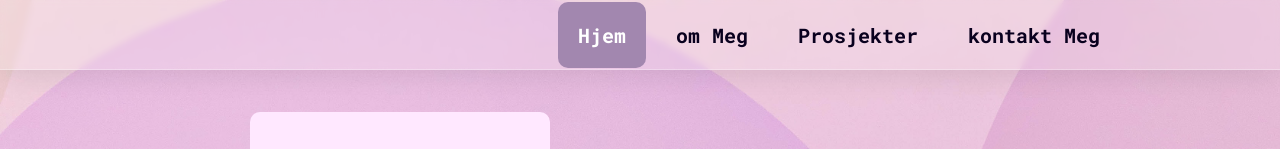
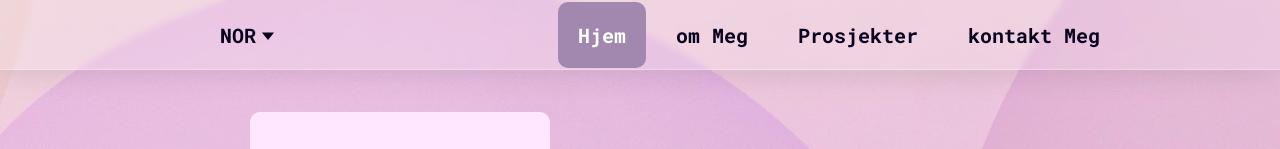
Before and after one commit to stiankodehode/portfolio, a React (Create React App) app: page / in a window 1280 px wide. Shown: the top 149 px of the page. Built offline with nearby package versions, Linux system fonts and the light colour scheme.

Commit message:
language switch

```diff
--- a/src/App.js
+++ b/src/App.js
@@ -8,19 +8,28 @@ import Content from "./text/content";
 
 import { useState } from "react";
 
-import { AppContainer, BackgroundImage, Spacer } from "./components/styled";
+import { AppContainer, BackgroundImage } from "./components/styled";
 
 function App() {
-    const [textContent, setTextContent] = useState(Content);
     const [languageEnglish, setLanguageEnglish] = useState(false);
 
-    const content = languageEnglish
-        ? textContent.english
-        : textContent.norwegian;
+    const content = languageEnglish ? Content.english : Content.norwegian;
+
+    const toggleEnglish = () => {
+        setLanguageEnglish(true);
+    };
+    const toggleNorwegian = () => {
+        setLanguageEnglish(false);
+    };
 
     return (
         <BackgroundImage>
-            <Navbar content={content} />
+            <Navbar
+                english={languageEnglish}
+                toggleNorwegian={toggleNorwegian}
+                toggleEnglish={toggleEnglish}
+                content={content}
+            />
             <AppContainer>
                 <Hero content={content.hero} />
                 <AboutMe content={content.aboutMe} />
--- a/src/components/Navbar.js
+++ b/src/components/Navbar.js
@@ -1,7 +1,17 @@
-import { StyledNav, StyledNavLink, StyledNavList } from "./Navbar/styled";
+import {
+    StyledButton,
+    StyledDropDown,
+    StyledDropDownContent,
+    StyledNav,
+    StyledNavLink,
+    StyledNavList,
+    StyledNavItems,
+    StyledImage,
+} from "./Navbar/styled";
 import { useState } from "react";
 import "./Navbar/navbar.css";
 import HamurgerMenu from "./HamburgerMenu";
+import DropdownSVG from "../img/dropdown.svg";
 
 const Navbar = (props) => {
     const navItems = props.content;
@@ -12,8 +22,7 @@ const Navbar = (props) => {
         setWindowWidth(window.innerWidth);
     });
 
-    // render the normal navbar if window width is bigger than 900px
-
+    // reapeating link props.
     const linkProps = {
         activeClass: "active",
         spy: true,
@@ -22,10 +31,25 @@ const Navbar = (props) => {
         duration: 150,
     };
 
+    // render the normal navbar if window width is bigger than 900px
+
     if (windowWidth > 900)
         return (
             <StyledNav>
                 <StyledNavList>
+                    <StyledDropDown>
+                        <span>{props.english ? "ENG" : "NOR"}</span>
+                        <StyledImage src={DropdownSVG} alt="dropdown arrow" />
+                        <StyledDropDownContent>
+                            <StyledButton onClick={props.toggleNorwegian}>
+                                Norsk
+                            </StyledButton>
+                            <StyledButton onClick={props.toggleEnglish}>
+                                English
+                            </StyledButton>
+                        </StyledDropDownContent>
+                    </StyledDropDown>
+                    <StyledNavItems>
                         <StyledNavLink {...linkProps} to="heroID">
                             {navItems.hero.navbar}
                         </StyledNavLink>
@@ -38,6 +62,7 @@ const Navbar = (props) => {
                         <StyledNavLink {...linkProps} to="contactID">
                             {navItems.contact.navbar}
                         </StyledNavLink>
+                    </StyledNavItems>
                 </StyledNavList>
             </StyledNav>
         );
--- a/src/components/Navbar/styled.js
+++ b/src/components/Navbar/styled.js
@@ -19,13 +19,17 @@ export const StyledNav = styled.nav`
     border-bottom: 1px solid rgba(255, 255, 255, 0.3);
 `;
 
+export const StyledNavItems = styled.div`
+    display: flex;
+`;
+
 export const StyledNavList = styled.ul`
     margin: 0 auto;
     list-style: none;
     width: 75%;
     max-width: 1000px;
     display: flex;
-    justify-content: flex-end;
+    justify-content: space-between;
     align-items: center;
 `;
 
@@ -43,3 +47,51 @@ export const StyledNavLink = styled(Link)`
         background-color: #a287af;
     }
 `;
+
+// DROPDOWN MENU
+
+export const StyledDropDownContent = styled.div`
+    display: none;
+    position: absolute;
+    background: rgba(255, 255, 255, 0.2);
+    box-shadow: 0 4px 30px rgba(0, 0, 0, 0.1);
+    backdrop-filter: blur(3px);
+    -webkit-backdrop-filter: blur(3px);
+    box-shadow: 0px 8px 16px 0px rgba(0, 0, 0, 0.2);
+    border-bottom: 1px solid rgba(255, 255, 255, 0.3);
+    z-index: 1;
+`;
+
+export const StyledButton = styled.button`
+    font-size: 16px;
+    font-weight: bold;
+    padding: 1em;
+    border: none;
+    margin: 0.5em 0.5em;
+    cursor: pointer;
+    transition: 0.5s;
+    &:hover {
+        transition: 0.5s;
+        background-color: #a287af;
+    }
+`;
+
+export const StyledDropDown = styled.a`
+    display: inline-block;
+    font-size: 20px;
+    font-weight: bold;
+    border-radius: 10px;
+    padding: 1em;
+
+    cursor: pointer;
+    &:hover {
+        background-color: #a287af;
+    }
+    &:hover ${StyledDropDownContent} {
+        display: block;
+    }
+`;
+
+export const StyledImage = styled.img`
+    margin: 0 0 3px 5px;
+`;
--- a/src/sections/Projects.js
+++ b/src/sections/Projects.js
@@ -4,9 +4,7 @@ import { StyledH2 } from "../components/styled";
 import { useState } from "react";
 
 const Projects = (props) => {
-    const [projectContent, setProjectContent] = useState(
-        props.content.projects
-    );
+    const projectContent = props.content.projects;
     const content = props.content;
 
     const projects = projectContent.map((proj, idx) => {
```
Also changed, not shown: src/img/dropdown.svg (added). Lines whose indentation alone changed are shown as unchanged.
